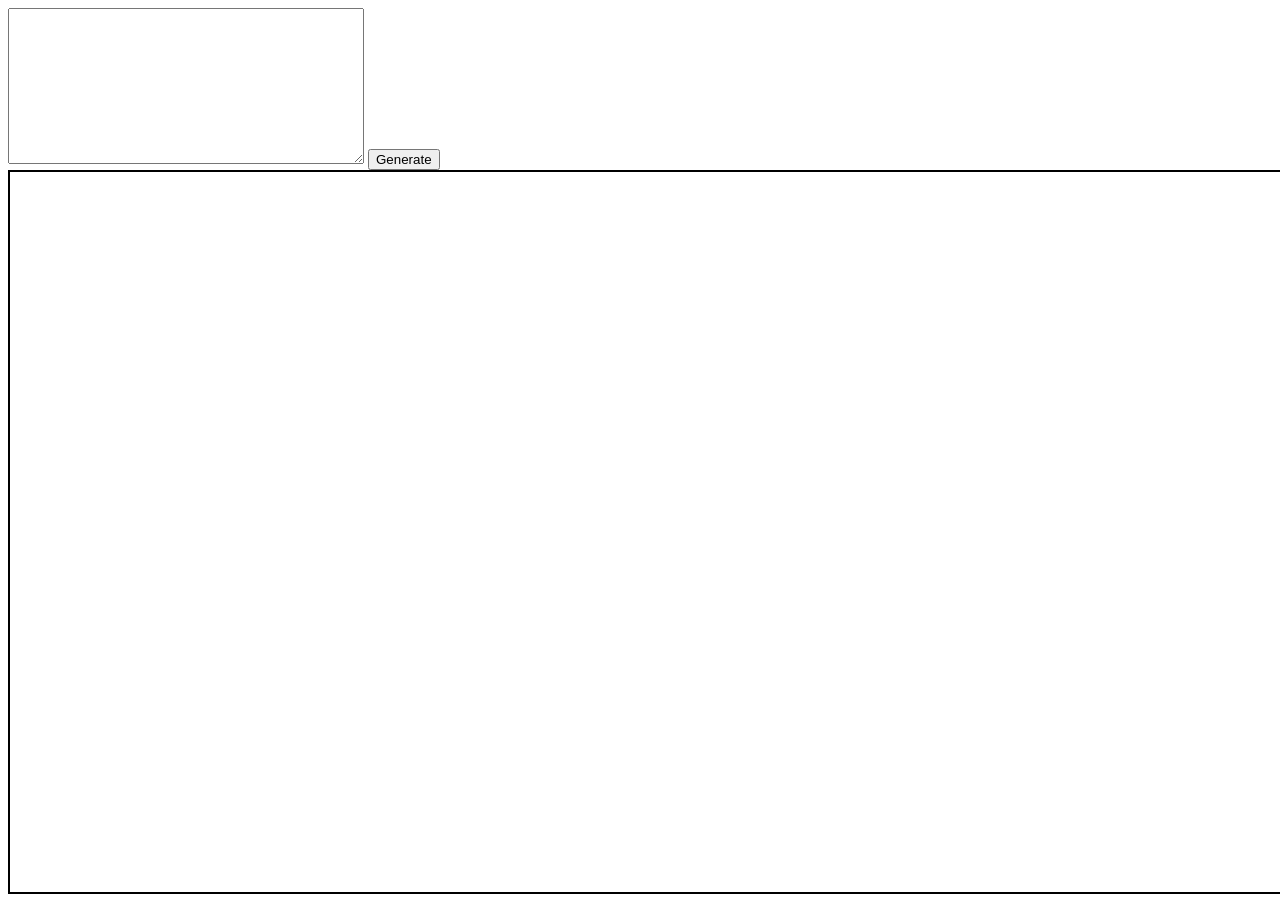
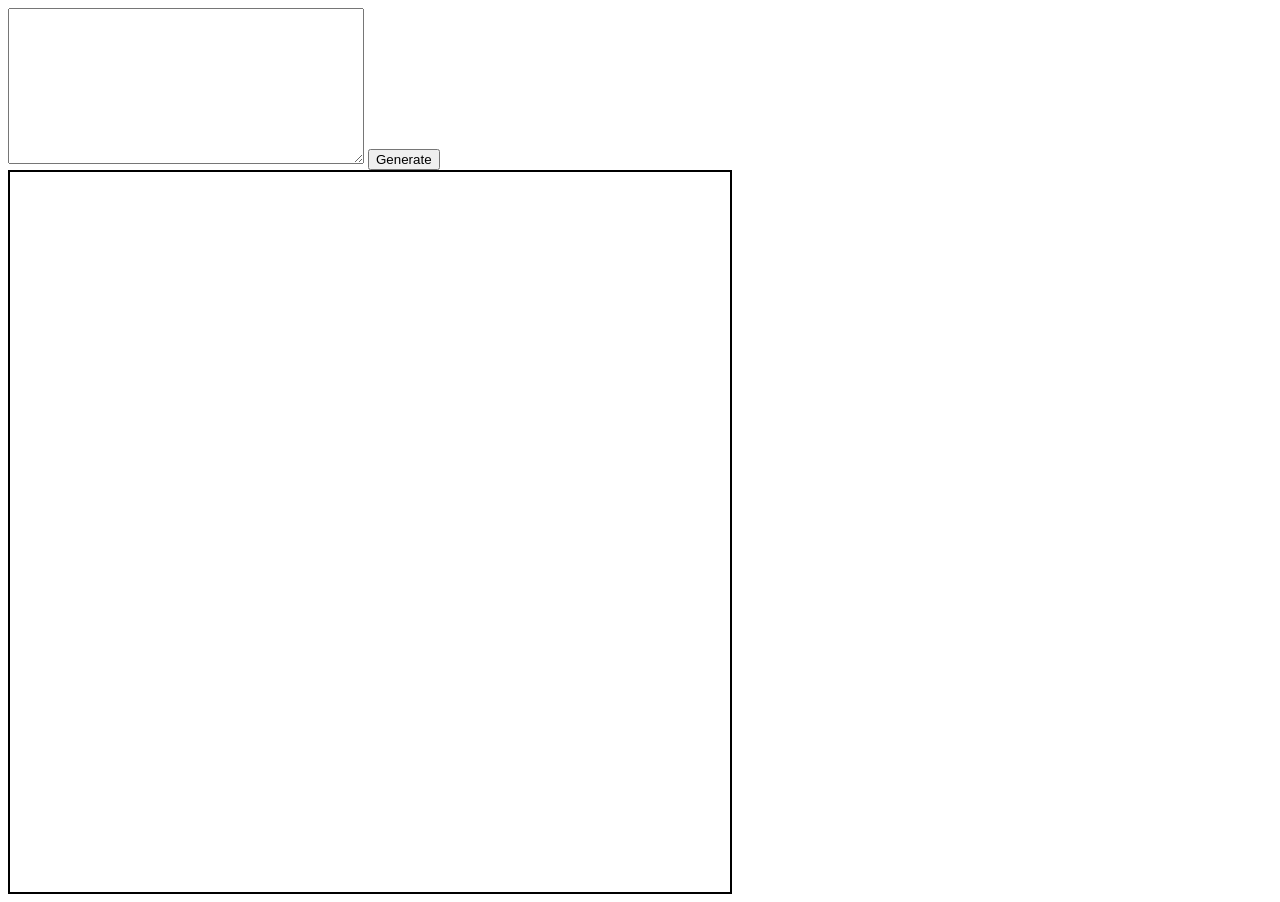
Before and after one commit to WintrCat/wordcloud, a plain HTML site: page index.html in a window 1280 px wide. Drawn offline with Linux system fonts and the light colour scheme.

Commit message:
Update image area width to 720px

```diff
--- a/index.html
+++ b/index.html
@@ -7,7 +7,7 @@
     <textarea id="wordCloudHTML" style="width: 350px; height: 150px;"></textarea>
     <button id="generateButton">Generate</button>
 
-    <div id="wordCloudArea" style="border: 2px solid black; width: 1280px; height: 720px;"></div>
+    <div id="wordCloudArea" style="border: 2px solid black; width: 720px; height: 720px;"></div>
 
     <script src="./index.js"></script>
 </body>
```
